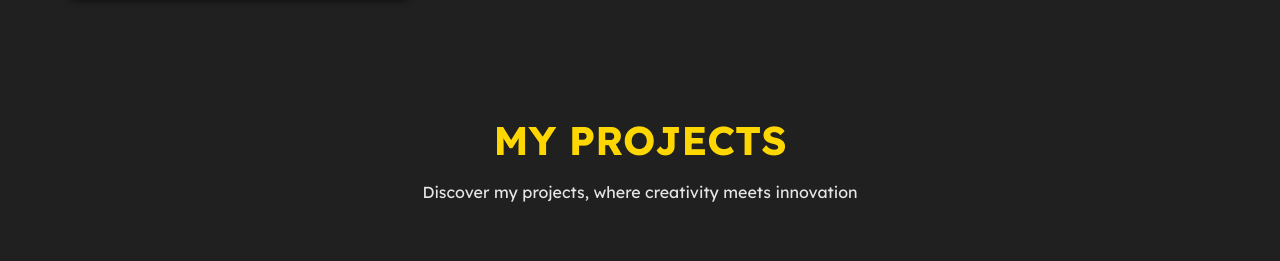
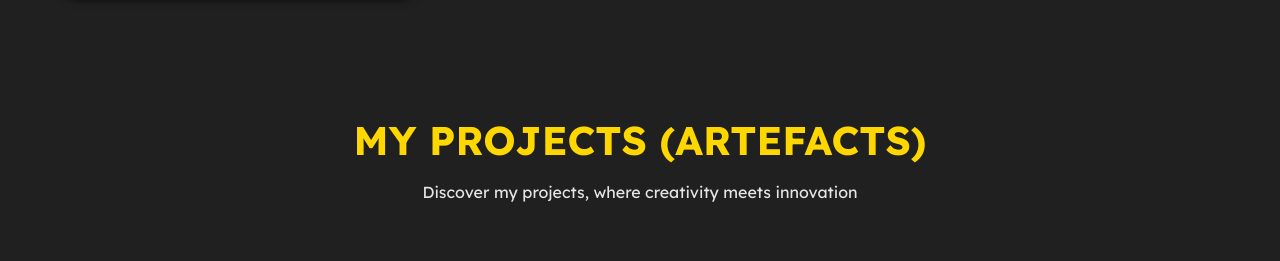
Before and after one commit to SammyGbabs/Wumi-s-Resume-Website, a plain HTML site: page index.html in a window 1280 px wide. Shown: the part 1933-2194 px from the top of the page. Drawn offline with nearby package versions, Linux system fonts and the light colour scheme.

Commit message:
full portfolio website

```diff
--- a/index.html
+++ b/index.html
@@ -186,7 +186,7 @@
         <section class="project-content" id="projects">
             <div class="container">
                 <div class="project-title">
-                    <h4>My Projects</h4>
+                    <h4>My Projects (ARTEFACTS)</h4>
                     <p>Discover my projects, where creativity meets innovation</p>
                 </div>
                 <div class="projects">
```
